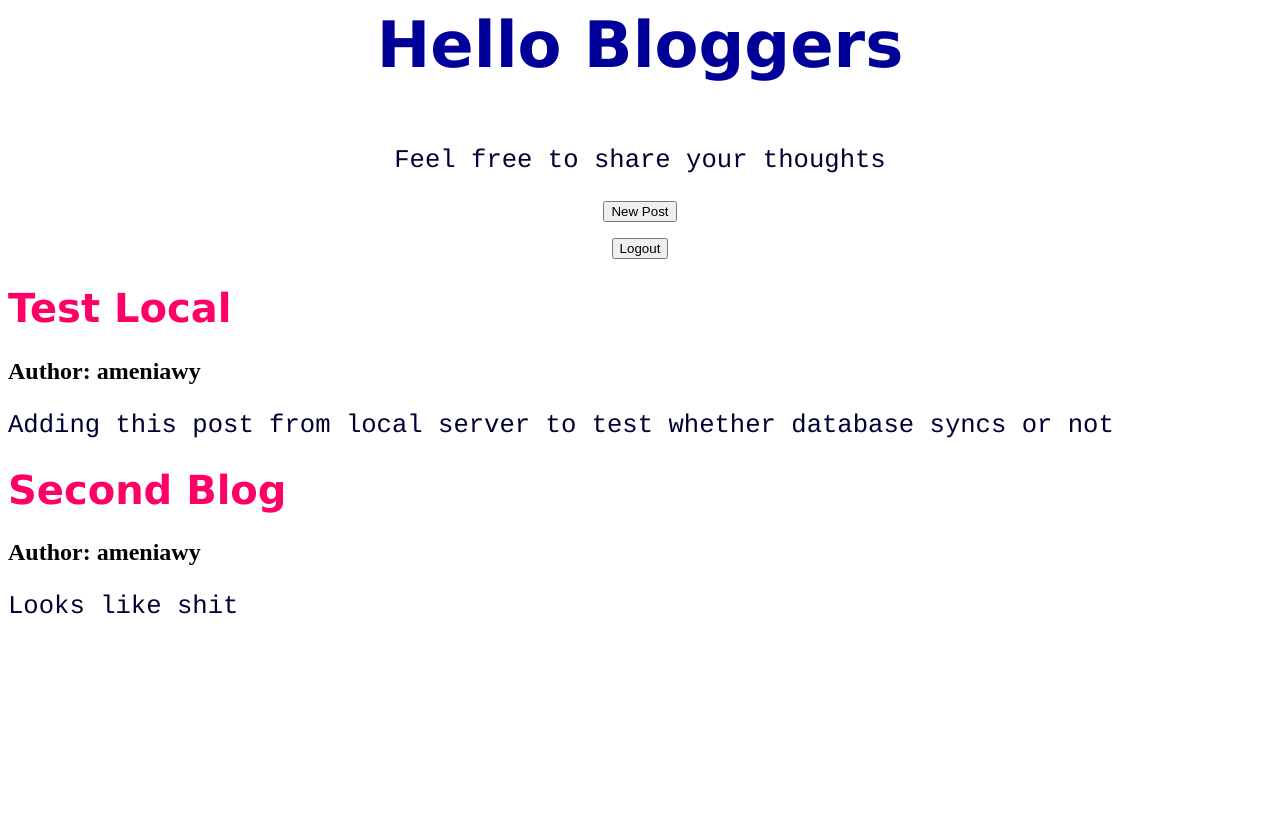
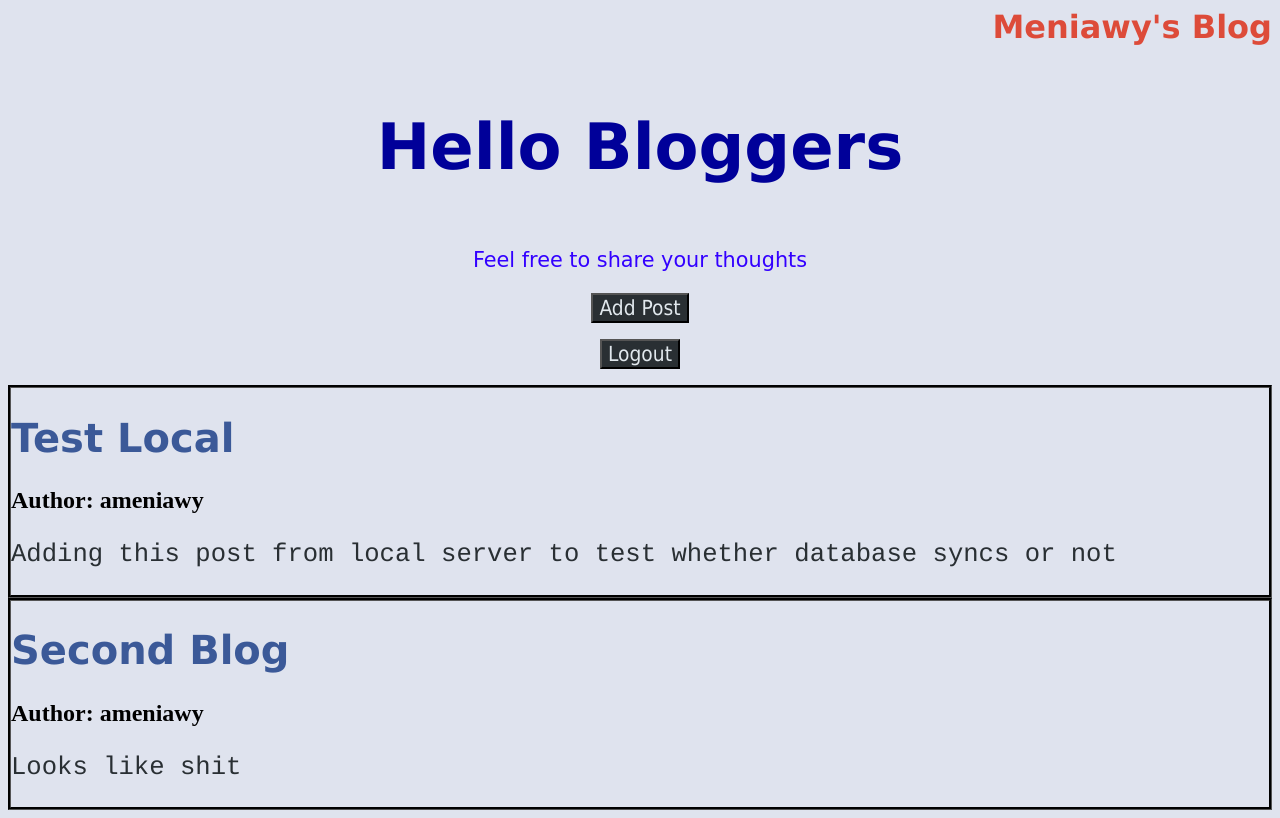
Before and after one commit to ameniawy/blogsiterepo, a Django app: page /accounts/profile/ in a window 1280 px wide. Before the commit the page ends 614 px from the top, so only its background shows below. Run offline with Django 3.2, Linux system fonts and the light colour scheme; a user stored in the database is signed in; data comes from the database, SQL or seed files in the repository; both versions use the stored data as it was after the commit.

Commit message:
added more styling to home and blog pages

```diff
--- a/templates/blog/blog.html
+++ b/templates/blog/blog.html
@@ -1,5 +1,5 @@
 <form action="/blog/" method="post">
-    {% csrf_token %}
-    {{ form }}
-    <input type="submit" value="Submit" />
+	{% csrf_token %}
+	{{ form }}
+	<input type="submit" value="Submit" />
 </form>
--- a/templates/blog/loggedin.html
+++ b/templates/blog/loggedin.html
@@ -3,41 +3,27 @@
 {% block title %}Blog Page{% endblock %}
 
 {% block content %}
-<style>
-	h3 {
-    color: 000099;
-    font-family: verdana;
-    font-size: 400%;
-}
-	h1{
-		color: FF0066 ;
-		font-family: verdana;
-    	font-size: 250%;
-	}
-	p  {
-    color: 000033;
-    font-family: courier;
-    font-size: 160%;
-}
-</style>
+<div align="right">
+	<h4>Meniawy's Blog</h4>
+</div>
 <div align="center">
 	<h3>Hello Bloggers</h3>
-	<p>Feel free to share your thoughts</p>
+	<p class="title">Feel free to share your thoughts</p>
 
-	<form action="/add/">
-	    <input type="submit" value ="New Post">
+	<form action="/add/" >
+	    <input type="submit" value ="Add Post" class="newpost">
 	</form>
 	<form action="/accounts/logout/">
-	    <input type="submit" value ="Logout">
+	    <input type="submit" value ="Logout" class="newpost">
 	</form>
 
 </div>
 
 {% for blog in data %}
-<div>
+<div class="blog">
 	<h1>{{blog.title}}</h1>
 	<h2>Author: {{blog.author}}</h2>
-	<p>{{blog.body}}</p>
+	<p class="body">{{blog.body}}</p>
 	</div>
 {% endfor %}
 {% endblock%}
--- a/templates/layout/layout1.html
+++ b/templates/layout/layout1.html
@@ -1,4 +1,46 @@
 <html>
+<style>
+	h3 {
+	    color: 000099;
+	    font-family: verdana;
+	    font-size: 400%;
+	}
+	h1{
+		color: 3b5998 ;
+		font-family: verdana;
+    	font-size: 250%;
+	}
+	h4{
+		color: dd4b39 ;
+		font-family: verdana;
+    	font-size: 200%;
+	}
+	p.body {
+	    color: 292f33;
+	    font-family: courier;
+	    font-size: 160%;
+	}
+	p.title {
+		color: 3300FF;
+		font-family: "Comic Sans MS", cursive, sans-serif;
+		font-size: 130%;
+	}
+	input.newpost{
+		color: e1e8ed;
+		background-color: 292f33;
+	    font-family: tahoma;
+	    font-size: 130%;
+
+	}
+	body {
+		background-color: dfe3ee;
+	}
+	div.blog{
+		border: 1px solid black;
+		border-style: groove;
+		border-width: medium;
+	}
+</style>
 <head>
 	<title>{% block title%}{% endblock%}</title>
 </head>
```
Also changed, not shown: templates/blog/index.html (+10 -23 lines), db2.sqlite3.
